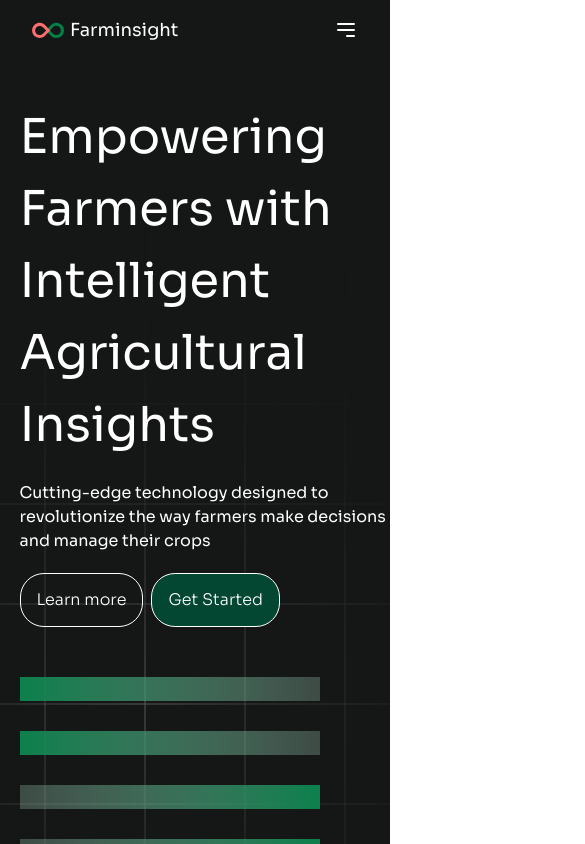
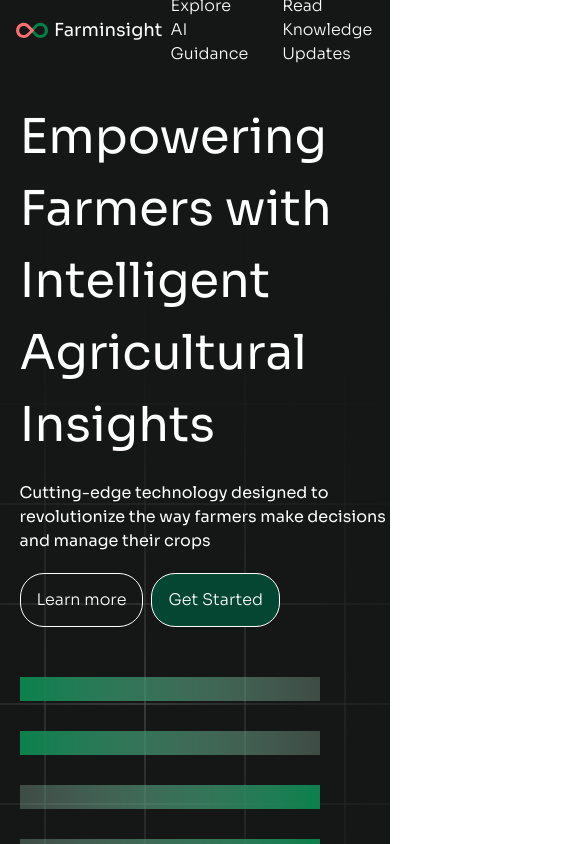
Before and after one commit to Farminsight-Klusterthon-23/frontend, a Next.js app: page / in a window 390 px wide. Shown: the top 844 px of the page, 585 px wide, since content can reach past the window. Built offline with nearby package versions, Linux system fonts and the light colour scheme; no server answers.

Commit message:
Revert "[Fix]: Make navbar responsive"

```diff
--- a/app/_components/HomeComponents.js
+++ b/app/_components/HomeComponents.js
@@ -1,8 +1,8 @@
-import Link from "next/link";
-import { GradientBar } from "./HomeSvgs";
+import Link from "next/link"
+import { GradientBar } from "./HomeSvgs"
 
 const roundedBtnClasses =
-  "px-[16px] md:px-[24px] py-[8px] text-center border border-white text-white text-[1rem] md:text-[1.125rem] text-center font-[300] leading-[230%] rounded-[24px]";
+  "px-[16px] md:px-[24px] py-[8px] text-center border border-white text-white text-[1rem] md:text-[1.125rem] text-center font-[300] leading-[230%] rounded-[24px]"
 
 function HeroTag({ children }) {
   return (
@@ -11,13 +11,13 @@ function HeroTag({ children }) {
     >
       {children}
     </span>
-  );
+  )
 }
 
 export function HeroSection() {
   return (
     <main className="flex justify-center items-center sm:justify-around sm:items-stretch bg-[url(/vector-bg.png)] bg-no-repeat bg-bottom lg:grid grid-cols-3 min-h-[100dvh]">
-      <div className="col-span-2 row-start-1 row-span-2 col-start-1 self-center pl-[5vw] relative">
+      <div className="col-span-2 row-start-1 row-span-2 col-start-1 self-center pl-[5vw] relative z-20">
         <h1 className="text-[3rem] md:text-[4rem] sm:text-[4.5rem] w-full max-w-[786px] text-white text-left leading-[131%]]">
           Empowering Farmers with Intelligent Agricultural Insights
         </h1>
@@ -53,7 +53,7 @@ export function HeroSection() {
         </div>
       </div>
     </main>
-  );
+  )
 }
 
 function FeatureItem({ heading, children, count }) {
@@ -69,7 +69,7 @@ function FeatureItem({ heading, children, count }) {
       </h3>
       <p className="font-montserrat leading-[184%] font-[400]">{children}</p>
     </li>
-  );
+  )
 }
 
 export function HeroTwo() {
@@ -107,7 +107,7 @@ export function HeroTwo() {
         </ul>
       </div>
     </section>
-  );
+  )
 }
 
 export function HomeThirdSection() {
@@ -133,7 +133,7 @@ export function HomeThirdSection() {
         Get Started and start making informed decisions
       </Link>
     </section>
-  );
+  )
 }
 
 export function HomeFourthSection() {
@@ -168,7 +168,7 @@ export function HomeFourthSection() {
         </Link>
       </div>
     </section>
-  );
+  )
 }
 
 export function HomeLastSection() {
@@ -191,5 +191,5 @@ export function HomeLastSection() {
         </Link>
       </div>
     </section>
-  );
+  )
 }
--- a/app/_components/Navbar/index.jsx
+++ b/app/_components/Navbar/index.jsx
@@ -1,19 +1,10 @@
-import Image from "next/image";
-import Link from "next/link";
-import { useState } from "react";
-import Button from "../Button";
+import Image from "next/image"
+import Button from "../Button"
 
 const Navbar = () => {
-  const [isDropdownOpen, setDropdownOpen] = useState(false);
-
-  const toggleDropdown = () => {
-    setDropdownOpen(!isDropdownOpen);
-  };
-
   return (
-    <div className="w-full h-[60px] flex  md:flex-row justify-between items-center bg-primary-dark pl-8 pr-8">
-      {/* Left side of the Navbar */}
-      <div className="flex items-center gap-1.5 md:items-left">
+    <div className="w-full h-[60px] bg-primary-dark justify-between items-center inline-flex pr-[16px] pl-[16px]">
+      <div className="justify-start items-center gap-1.5 flex">
         <div className="w-8 h-8 relative">
           <Image src="/logo.svg" layout="fill" alt="farm insight logo" />
         </div>
@@ -21,87 +12,30 @@ const Navbar = () => {
           Farminsight
         </div>
       </div>
-
-      {/* Dropdown menu for smaller screens */}
-      {isDropdownOpen && (
-        <ul className="md:hidden pl-8 absolute left-0 top-[3rem] z-20 w-full h-fit flex flex-col mt-2 gap-2 items- bg-primary-dark">
-          <li className="cursor-pointer pb-2">
-            <Link
-              href="/"
-              className="text-white text-base font-light font-['Sora'] leading-normal"
-            >
+      <div className="justify-start items-start gap-[148px] flex items-center">
+        <div className="justify-start items-start gap-[18px] flex cursor-pointer">
+          <div className="p-2 justify-center items-center gap-2 flex">
+            <div className="text-white text-base font-light font-['Sora'] leading-normal">
               Explore AI Guidance
-            </Link>
-          </li>
-          <li className="cursor-pointer pb-2">
-            <Link
-              href="/"
-              className="text-white text-base font-light font-['Sora'] leading-normal"
-            >
+            </div>
+          </div>
+          <div className="p-2 justify-center items-center gap-2 flex">
+            <div className="text-white text-base font-light font-['Sora'] leading-normal">
               Read Knowledge Updates
-            </Link>
-          </li>
-          <li className="cursor-pointer pb-2">
-            <Link
-              href="/"
-              className="text-white text-base font-light font-['Sora'] leading-normal"
-            >
+            </div>
+          </div>
+          <div className="p-2 justify-center items-center gap-2 flex">
+            <div className="text-white text-base font-light font-['Sora'] leading-normal">
               Join Community
-            </Link>
-          </li>
-        </ul>
-      )}
-
-      {/* Right side of the Navbar */}
-      <ul className="hidden md:flex gap-4 items-center">
-        <li className="cursor-pointer">
-          <Link
-            href="/"
-            className="text-white text-base font-light font-['Sora'] leading-normal"
-          >
-            Explore AI Guidance
-          </Link>
-        </li>
-        <li className="cursor-pointer">
-          <Link
-            href="/"
-            className="text-white text-base font-light font-['Sora'] leading-normal"
-          >
-            Read Knowledge Updates
-          </Link>
-        </li>
-        <li className="cursor-pointer">
-          <Link
-            href="/"
-            className="text-white text-base font-light font-['Sora'] leading-normal"
-          >
-            Join Community
-          </Link>
-        </li>
-        <div>
+            </div>
+          </div>
+        </div>
+        <div className="p-2 justify-center items-center gap-2 flex">
           <Button text="Login to start" />
         </div>
-      </ul>
-
-      {/* Hamburger menu for smaller screens */}
-      <div className="md:hidden cursor-pointer" onClick={toggleDropdown}>
-        <svg
-          className="w-6 h-6 text-white"
-          fill="none"
-          stroke="currentColor"
-          viewBox="0 0 24 24"
-          xmlns="http://www.w3.org/2000/svg"
-        >
-          <path
-            strokeLinecap="round"
-            strokeLinejoin="round"
-            strokeWidth="2"
-            d="M4 6h16M4 12h16m-7 6h7"
-          ></path>
-        </svg>
       </div>
     </div>
-  );
-};
+  )
+}
 
-export default Navbar;
+export default Navbar
```
Also changed, not shown: app/page.js (+5 -6 lines).
